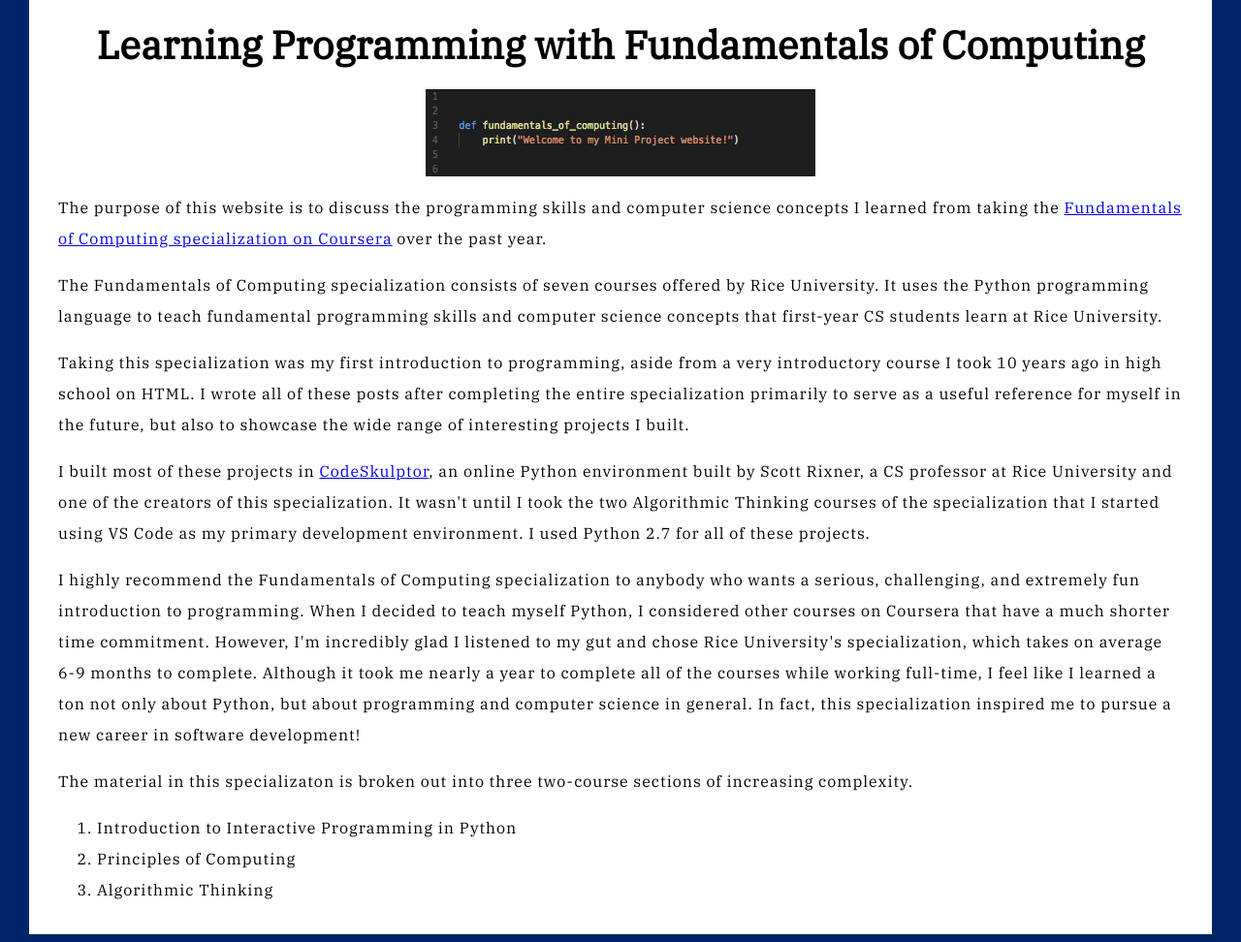
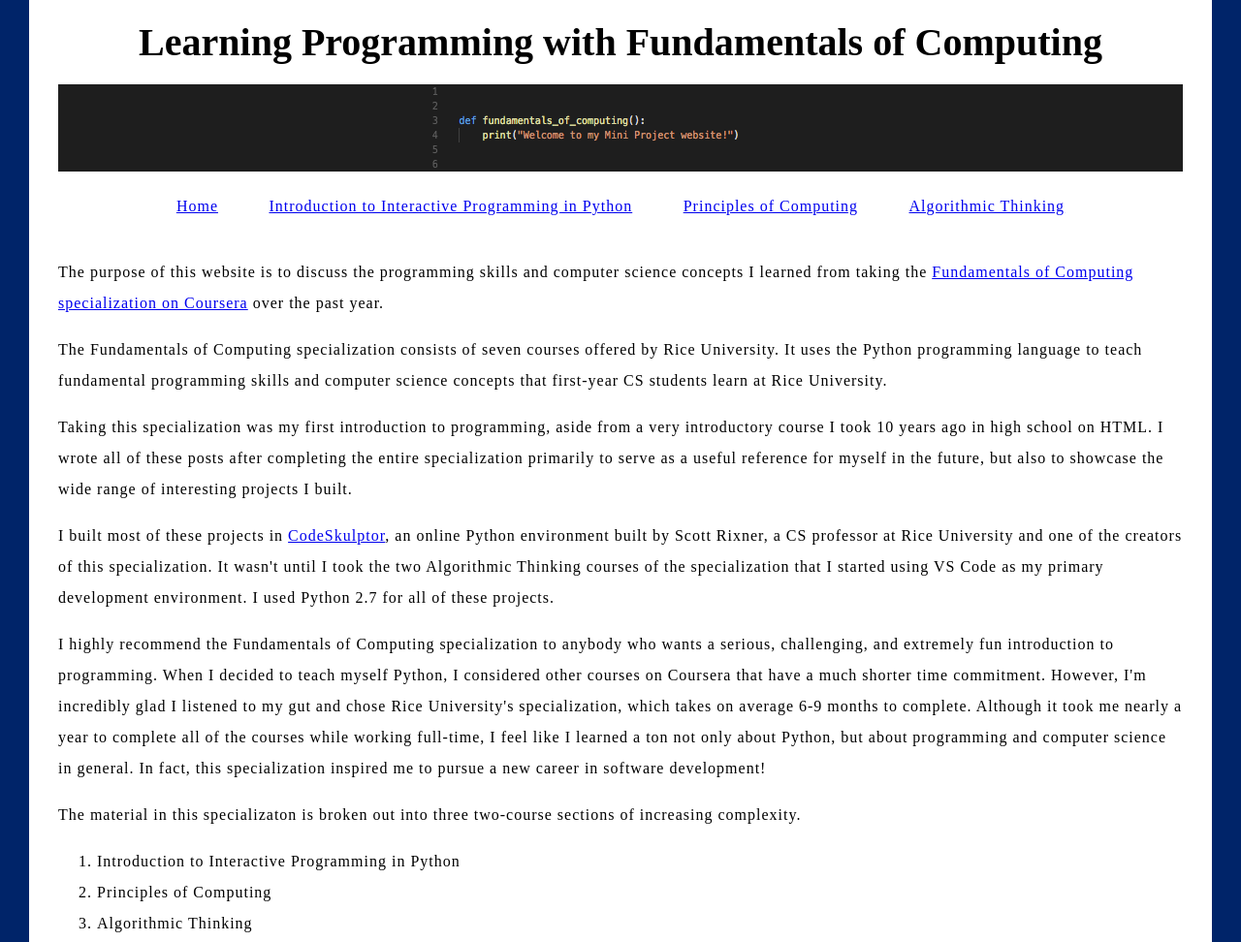
Before and after one commit to kyleyasumiishi/Web-Development, a plain HTML site: page Fund_of_Computing/index.html in a window 1280 px wide. Shown: the top 972 px of the page at 97% size. Drawn offline with Linux system fonts and the light colour scheme.

Commit message:
Started nav bar and updated header image

```diff
--- a/Fund_of_Computing/index.html
+++ b/Fund_of_Computing/index.html
@@ -4,11 +4,17 @@
         <meta charset="utf-8">
         <title>Learning Programming with Fundamentals of Computing</title>
         <link href="styles/style.css" rel="stylesheet" type="text/css">
-        <link href="https://fonts.googleapis.com/css?family=IBM+Plex+Serif" rel="stylesheet">
+        <link href="https://fonts.googleapis.com/css?family=Open+Sans|Roboto" rel="stylesheet">
     </head>
     <body>
         <h1>Learning Programming with Fundamentals of Computing</h1>
-        <img src="images/fundamentals-of-computing-code.png" alt="A snippet of Python code that prints a welcome message.">
+        <div id="header_image"><img src="images/fundamentals-of-computing-code.png" alt="A snippet of Python code that prints a welcome message."></div>
+        <ul>
+            <li class="dropdown"><a href="#home">Home</a></li>
+            <li class="dropdown"><a href="#IIPP">Introduction to Interactive Programming in Python</a></li>
+            <li class="dropdown"><a href="#POC">Principles of Computing</a></li>
+            <li class="dropdown"><a href="#AlgTh">Algorithmic Thinking</a></li>
+        </ul>
         <p>The purpose of this website is to discuss the programming skills and computer science concepts I learned from taking the <a href="https://www.coursera.org/specializations/computer-fundamentals">Fundamentals of Computing specialization on Coursera</a> over the past year.</p>
 
         <p>The Fundamentals of Computing specialization consists of seven courses offered by Rice University. It uses the Python programming language to teach fundamental programming skills and computer science concepts that first-year CS students learn at Rice University.</p>
@@ -25,5 +31,6 @@
             <li>Principles of Computing</li>
             <li>Algorithmic Thinking</li>
         </ol>
+        <script src="scripts/main.js"></script>
     </body>
 </html>
--- a/Fund_of_Computing/styles/style.css
+++ b/Fund_of_Computing/styles/style.css
@@ -1,6 +1,6 @@
 html {
     font-size: 10px;
-    font-family: IBM Plex Serif;
+    font-family: Roboto Open Sans;
     background-color: #002469;
 }
 
@@ -25,5 +25,27 @@
 
 img {
     display: block;
-    margin: 0 auto;
+    margin: auto;
+
 }
+
+#header_image {
+    margin: 0;
+    background-color: #1E1E1E;
+}
+
+ul {
+    list-style-type: none;
+    margin: 0;
+    padding: 20px;
+    overflow: hidden;
+    text-align: center;
+}
+
+li.dropdown {
+    display: inline-block;
+}
+
+li a {
+    padding: 0 25px;
+}
```
Also changed, not shown: Fund_of_Computing/scripts/main.js (added).
